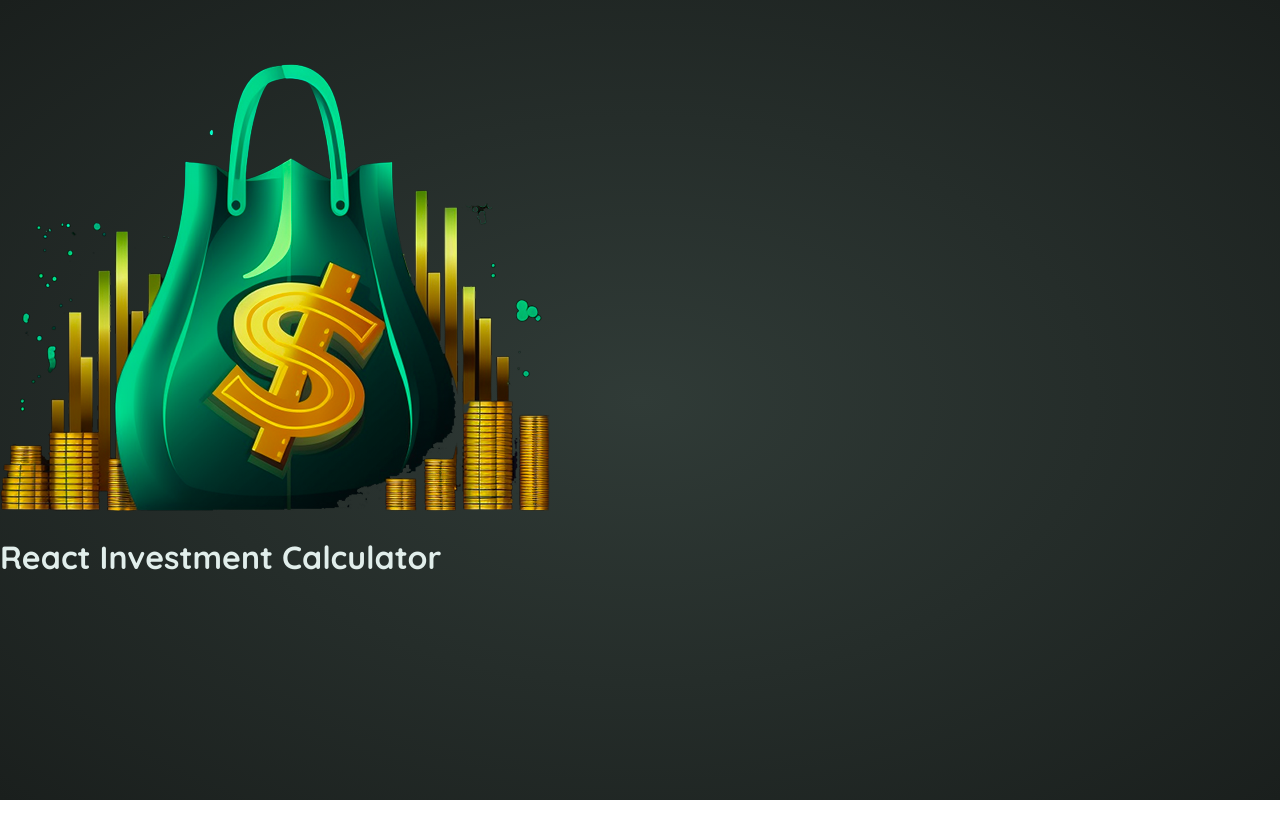
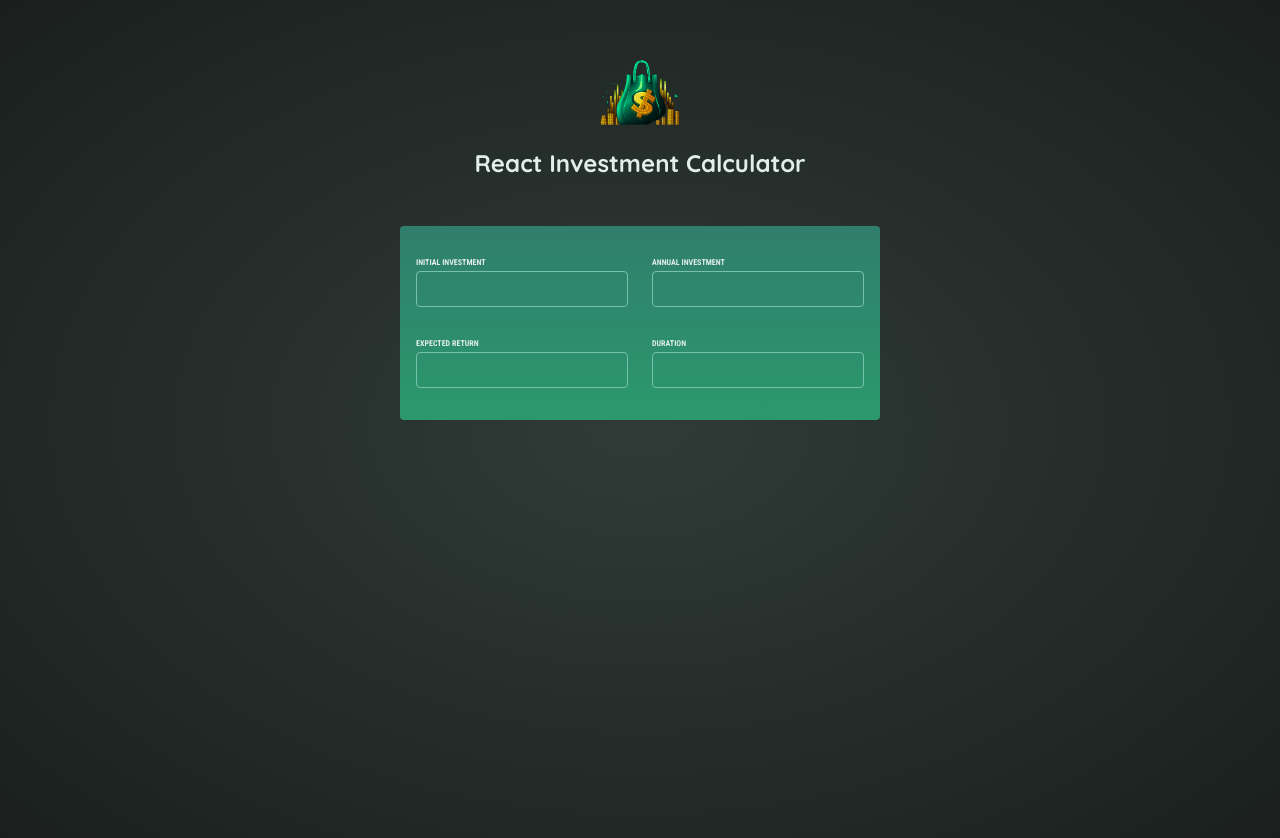
Before and after one commit to LuisFPeluyera/react-investment-calculator, a React (Vite) app: page / in a window 1280 px wide. Shown: the top 838 px of the page. Before the commit the page ends 800 px from the top, so only its background shows below. Built offline with nearby package versions, Linux system fonts and the light colour scheme.

Commit message:
user input component added

```diff
--- a/src/App.jsx
+++ b/src/App.jsx
@@ -1,8 +1,13 @@
 import Header from "./components/Header.jsx";
+import UserInput from "./components/UserInput.jsx";
 
 function App() {
   return (
-    <Header />
+    <>
+      <Header />
+      <UserInput />
+    </>
+
   )
 }
 
--- a/src/components/Header.jsx
+++ b/src/components/Header.jsx
@@ -2,7 +2,7 @@
 
 export default function Header(){
     return (
-        <header>
+        <header id='header'>
             <img src={logo} alt="Logo showing a money bag"/>
            <h1>React Investment Calculator</h1>
         </header>
--- /dev/null
+++ b/src/components/UserInput.jsx
@@ -0,0 +1,24 @@
+export default function UserInput (){
+    return <section id='user-input'>
+        <div className="input-group">
+            <p>
+                <label htmlFor="">Initial Investment</label>
+                <input type="number" required />
+            </p>
+            <p>
+                <label htmlFor="">Annual Investment</label>
+                <input type="number" required />
+            </p>
+        </div>
+        <div className="input-group">
+            <p>
+                <label htmlFor="">Expected Return</label>
+                <input type="number" required />
+            </p>
+            <p>
+                <label htmlFor="">Duration</label>
+                <input type="number" required />
+            </p>
+        </div>
+    </section>
+}
```
